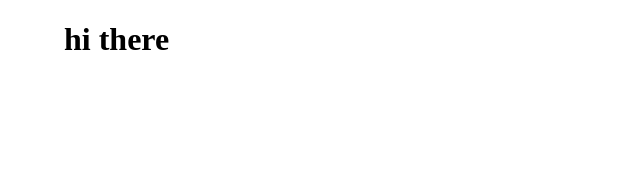
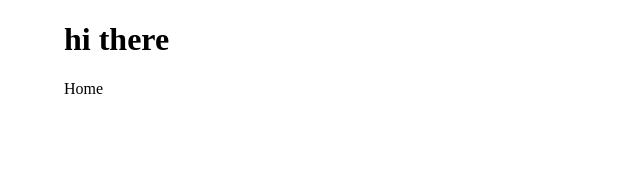
Before and after one commit to KazimAkyol/Typescript-TodoApp, a React (Create React App) app: page / in a window 1280 px wide. Shown: the top 170 px of the page, without its empty margins (0-640 px from the left). Built offline with nearby package versions, Linux system fonts and the light colour scheme.

Commit message:
add Home page

```diff
--- a/src/App.tsx
+++ b/src/App.tsx
@@ -1,14 +1,12 @@
 import { Container } from "@mui/material";
-
+import Home from "./pages/Home";
 
 function App() {
-
   return (
     <Container>
-        <h1>hi there</h1>
+      <h1>hi there</h1>
+      <Home />
     </Container>
-
-
   );
 }
 
--- /dev/null
+++ b/src/pages/Home.tsx
@@ -0,0 +1,7 @@
+import React from 'react'
+
+export default function Home() {
+  return (
+    <div>Home</div>
+  )
+}
```
